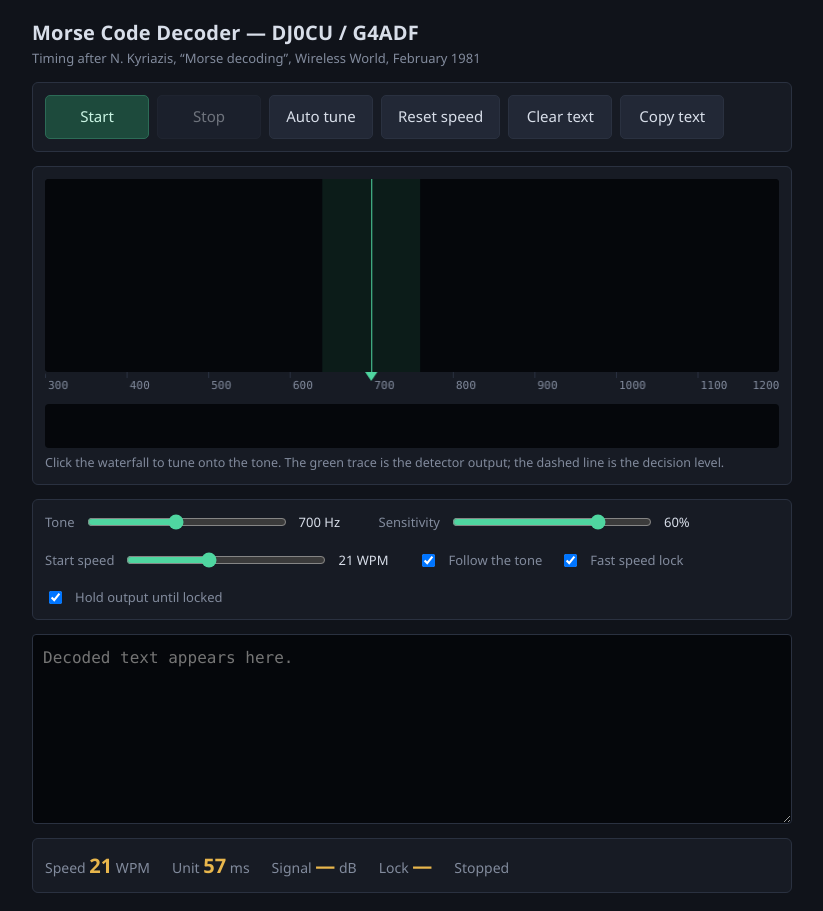
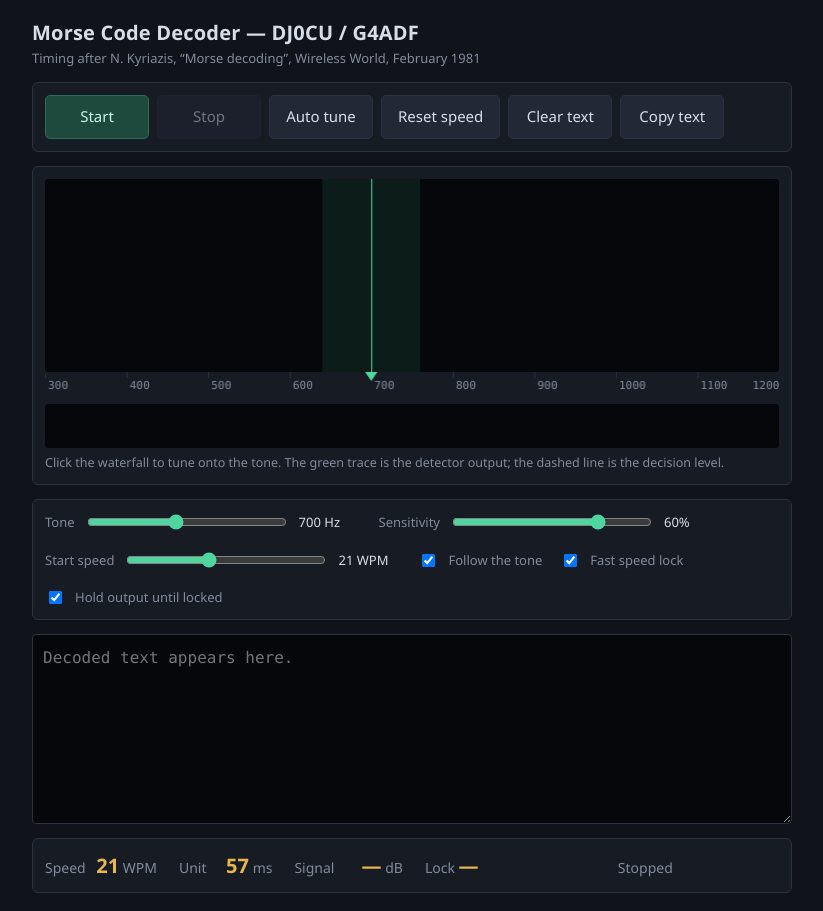
Before and after one commit to Sparks72/morse1981, a plain HTML site: page index.html in a window 1280 px wide. Shown: the whole page, without its empty margins (228-1051 px from the left). Drawn offline with Linux system fonts and the light colour scheme.

Commit message:
Add files via upload

```diff
--- a/index.html
+++ b/index.html
@@ -52,7 +52,11 @@
     padding:10px;font:16px/1.6 Consolas,"DejaVu Sans Mono",monospace;
   }
   .readouts{display:flex;flex-wrap:wrap;gap:22px;align-items:baseline;font-size:14px;color:var(--dim2)}
-  .readouts b{font-size:20px;font-weight:600;font-variant-numeric:tabular-nums}
+  .readouts b{font-size:20px;font-weight:600;font-variant-numeric:tabular-nums;
+              display:inline-block;text-align:right}
+  /* fixed slots, so a number changing width cannot shunt the rest of the line */
+  #wpm{min-width:2.6ch} #unitMs{min-width:3.4ch} #snr{min-width:3.8ch}
+  #fit{min-width:12ch;text-align:left} #status{min-width:14ch}
   .low b{color:var(--key)} .medium b{color:var(--warn)} .high b{color:var(--hot)}
   .hint{color:var(--dim2);font-size:12.5px;margin:6px 0 0}
 </style>
```
